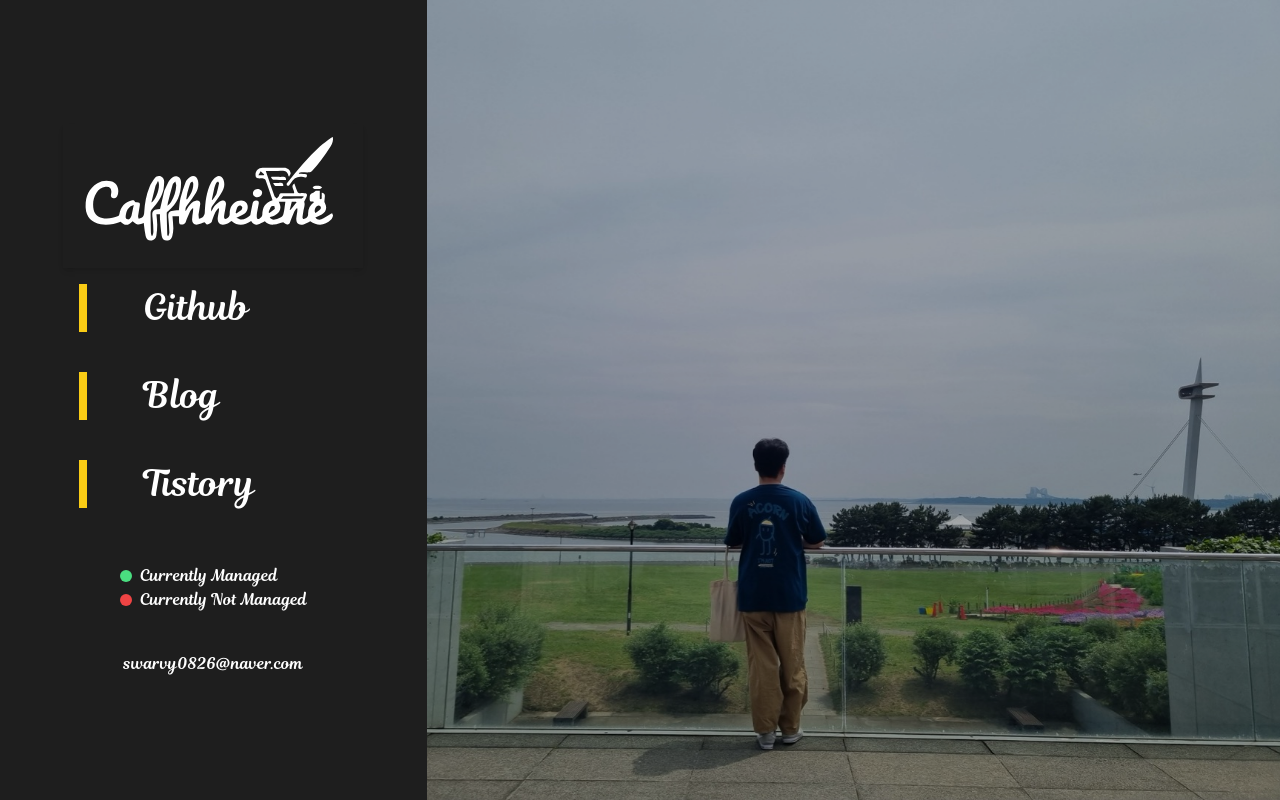
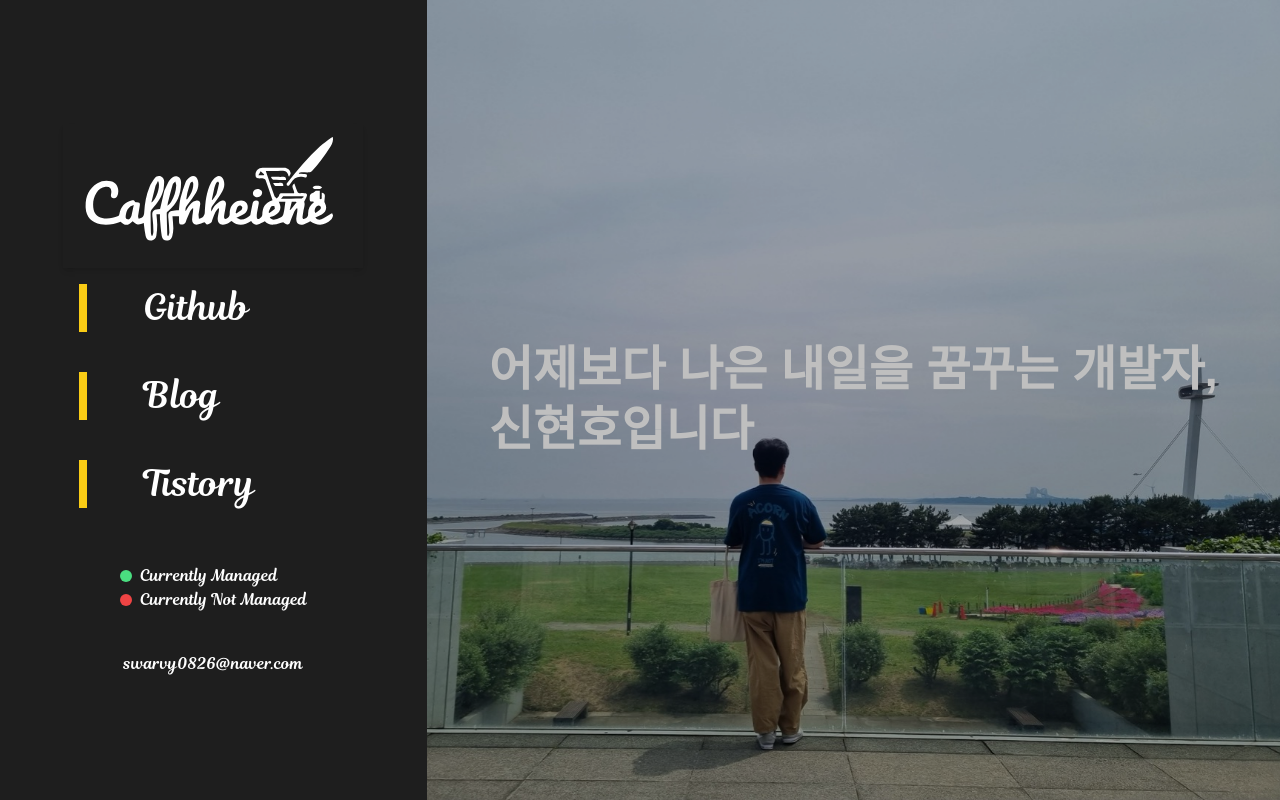
Before and after one commit to SWARVY/Caffhheiene_introduce, a Next.js app in the folder caffhheiene/: page / in a window 1280 px wide. Built offline with nearby package versions, Linux system fonts and the light colour scheme; a web font is replaced by a local one.

Commit message:
feat : HeroSection에 설명문구 추가

```diff
--- a/caffhheiene/components/Home/HeroSection.tsx
+++ b/caffhheiene/components/Home/HeroSection.tsx
@@ -1,3 +1,15 @@
+import INFO from '@/constants/Info'
+
 export default function HeroSection() {
-  return <div className="grid h-screen" />
+  return (
+    <div className="grid h-full justify-items-center items-center text-white font-bold">
+      <ul className="text-4xl space-y-3 lg:text-5xl ">
+        {INFO.descriptions.map((description) => (
+          <li>
+            <p>{description}</p>
+          </li>
+        ))}
+      </ul>
+    </div>
+  )
 }
```
